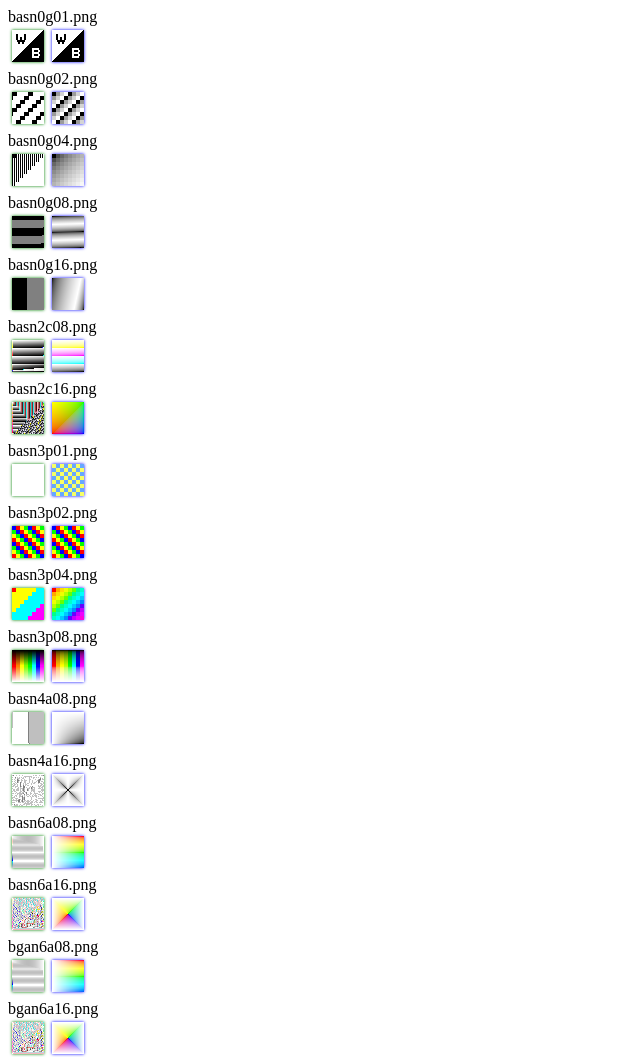
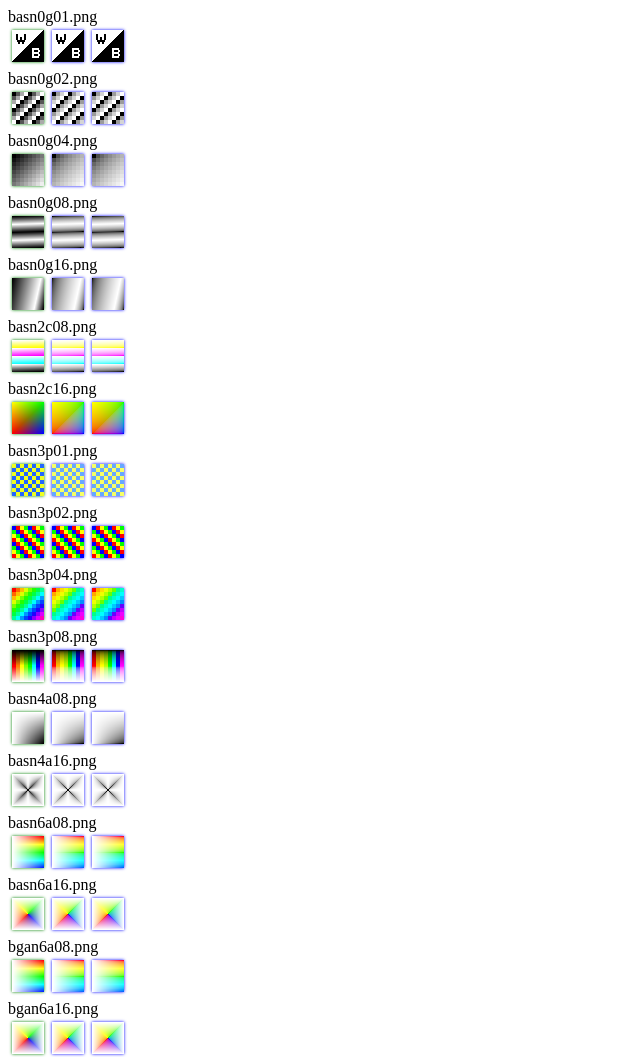
Before and after one commit to ibezkrovnyi/png-universe, a website with bundled scripts: page index.html in a window 1280 px wide. Shown: the top 1057 px of the page, without its empty margins (0-640 px from the left). Built offline with nearby package versions, Linux system fonts and the light colour scheme.

Commit message:
implemented decoding of all formats

```diff
--- a/index.html
+++ b/index.html
@@ -6,15 +6,38 @@
         .image-item>div {}
 
         .image-item>canvas {
+            cursor: 'zoom-in';
             display: inline-block;
-            box-shadow: 0 0 3px green;
             margin: 4px;
         }
 
         .image-item>img {
+            cursor: 'zoom-in';
             display: inline-block;
+            margin: 4px;
+        }
+
+        .image-item>*:nth-child(2) {
+            box-shadow: 0 0 3px green;
+        }
+
+        .image-item>*:nth-child(3), .image-item>*:nth-child(4) {
             box-shadow: 0 0 3px blue;
-            margin: 4px;
+        }
+
+        .image-item>* {
+            /* Older versions of FF          */
+            image-rendering: optimizeSpeed;
+            /* FF 6.0+                       */
+            image-rendering: -moz-crisp-edges;
+            /* Safari                        */
+            image-rendering: -webkit-optimize-contrast;
+            /* OS X & Windows Opera (12.02+) */
+            image-rendering: -o-crisp-edges;
+            /* Awesome future-browsers       */
+            image-rendering: pixelated;
+            /* IE                            */
+            -ms-interpolation-mode: nearest-neighbor;
         }
     </style>
 </head>
--- a/src/index.ts
+++ b/src/index.ts
@@ -29,7 +29,6 @@ async function blobToArrayBuffer(blob: Blob) {
 function drawImage(name: string, uint8Array: Uint8Array) {
   const container = document.createElement('div');
   container.className = 'image-item';
-  container.style.cursor = 'zoom-in'
   container.onclick = () => {
     debugger;
     drawImage(name, uint8Array);
@@ -45,11 +44,13 @@ function drawImage(name: string, uint8Array: Uint8Array) {
   let image;
   try {
     image = PNGImage.fromFile(new Uint8Array(uint8Array));
-  } catch(e) {
+  } catch (e) {
     text.innerHTML += '<br>Parse error: ' + e;
     text.style.color = 'red';
     return;
   }
+  const width = image.getInfo().width;
+  const height = image.getInfo().height;
 
   console.log('info', image.getInfo());
   const palette = image.getPalette();
@@ -62,14 +63,25 @@ function drawImage(name: string, uint8Array: Uint8Array) {
   const canvas = document.createElement('canvas');
   container.appendChild(canvas);
 
+  // CANVAS-ORIGINAL
+  const canvasOriginal = document.createElement('canvas');
+  container.appendChild(canvasOriginal);
+
   // IMG
   const img = document.createElement('img');
+  img.onload = () => {
+    canvasOriginal.width = width;
+    canvasOriginal.height = height;
+    const ctx = canvasOriginal.getContext('2d');
+    if (ctx) {
+      ctx.imageSmoothingEnabled = false;
+      ctx.drawImage(img, 0, 0);
+    }
+  }
   img.src = `/images/PngSuite/${name}`;
   container.appendChild(img);
 
   // DRAWING
-  const width = image.getInfo().width;
-  const height = image.getInfo().height;
   canvas.width = width;
   canvas.height = height;
 
@@ -78,32 +90,29 @@ function drawImage(name: string, uint8Array: Uint8Array) {
     const source = image.getImageData()!;
 
     let uint8ClampedArray;
-    if (image.getInfo().bitDepth !== 8) {
+    if (image.getInfo().sampleDepth !== 8) {
       uint8ClampedArray = new Uint8ClampedArray(4 * width * height);
-      const bitDepth = image.getInfo().bitDepth;
-      const multiplier = bitDepth > 8 ? 2 ** (8 - bitDepth) : (2 ** (9 - bitDepth)) - 1;
+      const multiplierTable = {
+        "1": 255,
+        "2": 85,
+        "4": 17,
+        "8": 1,
+        "16": 0.0038910505836575876,
+      }
+      const bitDepth = image.getInfo().sampleDepth;
+      const multiplier = multiplierTable[bitDepth];
       for (let i = 0; i < 4 * width * height; i++) {
         uint8ClampedArray[i] = source[i] * multiplier;
       }
     } else {
       uint8ClampedArray = new Uint8ClampedArray(source.buffer);
     }
-    // const w = (width >> 2 << 2) + 4;
-    // const h = (height >> 2 << 2) + 4;
-    // const array = new Uint8ClampedArray(w * h * 4);
-    // for(let y = 0; y < height; y++) {
-    //   for(let x = 0; x < width; x++) {
-    //     const a = (w * y + x) * 4;
-    //     const s = (width * y + x) * 4;
-    //     array[a] = source[s + 0];
-    //     array[a+1] = source[s+1];
-    //     array[a+2] = source[s+2];
-    //     array[a+3] = source[s+3];
-    //   }
-    // }
-    // const imageData = new ImageData(array, w, h);
 
+    // fill with white color (by default, need to use special color if implemented)
+    ctx.fillStyle = "rgba(255,255,255,255)";
+    ctx.fillRect(0, 0, canvas.width, canvas.height);
 
+    // draw image
     const imageData = new ImageData(uint8ClampedArray, width, height);
     ctx.putImageData(imageData, 0, 0);
   }
--- a/src/models/bitmap.ts
+++ b/src/models/bitmap.ts
@@ -45,10 +45,10 @@ export class Bitmap {
     const out = this._createRGBATypedArray();
 
     const { width, height } = this._IHDR;
-    // const pixels = this._IHDR.width * this._IHDR.height;
     for (let y = 0, index = 0; y < height; y++) {
       for (let x = 0; x < width; x++, index++) {
         const grey = inStream.readUint(this._IHDR.bitDepth);
+        // if (index < 32) console.log(`d[${index}]=${grey}`);
         out[index * 4 + 0] = grey;
         out[index * 4 + 1] = grey;
         out[index * 4 + 2] = grey;
@@ -56,14 +56,6 @@ export class Bitmap {
       }
       if (y !== height - 1) inStream.nextByte();
     }
-    // for (let index = 0; index < pixels; index++) {
-    //   const grey = inStream.readUint(this._IHDR.bitDepth);
-    //   out[index * 4 + 0] = grey;
-    //   out[index * 4 + 1] = grey;
-    //   out[index * 4 + 2] = grey;
-    //   out[index * 4 + 3] = alphaChannel ? inStream.readUint(this._IHDR.bitDepth) : Colors.getOpaque(this._IHDR.bitDepth);
-    // }
-
     return out;
   }
 
@@ -83,6 +75,25 @@ export class Bitmap {
   }
 
   private _indexedToRGBA() {
+    const inStream = new DataViewBitStream(this._data);
+    const out = this._createRGBATypedArray();
+
+    const { width, height } = this._IHDR;
+    for (let y = 0, index = 0; y < height; y++) {
+      for (let x = 0; x < width; x++, index++) {
+        const colorIndex = inStream.readUint(this._IHDR.bitDepth);
+        const color = this._palette!.getColor(colorIndex)
+        out[index * 4 + 0] = color.r;
+        out[index * 4 + 1] = color.g;
+        out[index * 4 + 2] = color.b;
+        out[index * 4 + 3] = color.a;
+      }
+      if (y !== height - 1) inStream.nextByte();
+    }
+    return out;
+  }
+
+  private _indexedToRGBA__() {
     if (!this._palette) throw new Error('palette not found');
     const pixels = this._IHDR.width * this._IHDR.height;
     const data = new Uint8Array(pixels * 4);
--- a/src/models/color.ts
+++ b/src/models/color.ts
@@ -6,13 +6,14 @@ export interface Color {
 }
 
 export class Color1D {
-  constructor(public grey: number) {
-  }
+  constructor(
+    public y: number
+  ) {}
 }
 
 export class Color2D {
   constructor(
-    public grey: number,
+    public y: number,
     public a: number,
   ) {}
 }
--- a/src/models/palette.ts
+++ b/src/models/palette.ts
@@ -71,7 +71,7 @@ export class Palette {
    * Returns number of colors in Palette
    */
   getColorsCount() {
-    return this._data.length;
+    return this._data.length / 4;
   }
 
   /**
--- a/src/utils/dataViewBitStream.ts
+++ b/src/utils/dataViewBitStream.ts
@@ -55,16 +55,32 @@ export class DataViewBitStream {
     return dataView;
   }
 
+  private _readBit() {
+    if (this._bitsLeftInByte === 0) this.nextByte();
+    this._bitsLeftInByte--;
+    return (this._currentByte >> (this._bitsLeftInByte)) & 1;
+  }
+
   readUint(totalBitsToRead: number) {
+    let multiplier = 2 ** (totalBitsToRead - 1);
+    let value = 0;
+    for (let i = 0; i < totalBitsToRead; i++) {
+      value += this._readBit() * multiplier;
+      multiplier /= 2;
+    }
+    return value;
+  }
+
+  readUint_(totalBitsToRead: number) {
     let value = 0;
     let bitsRead = 0;
     while(totalBitsToRead > 0) {
       if (this._bitsLeftInByte === 0) this.nextByte();
 
       const bitsToRead = Math.min(this._bitsLeftInByte, totalBitsToRead);
-      const bits = (this._currentByte >> (this._bitsLeftInByte - 1)) & bitsToMask[bitsToRead];
+      const bits = reverseBitsInByte[this._currentByte >> (this._bitsLeftInByte - 1)] & bitsToMask[bitsToRead];
 
-      value += reverseBitsInByte[bits] * (2 ** bitsRead);
+      value += bits * (2 ** bitsRead);
       bitsRead += bitsToRead;
 
       this._bitsLeftInByte -= bitsToRead;
--- a/src/utils/decodeFilter.ts
+++ b/src/utils/decodeFilter.ts
@@ -207,6 +207,7 @@ class Filter {
 }
 
 export class ReverseFilter {
+    _bytesPerPixel: number;
     _scanLineByteLength: number;
     _IHDR: IHDR;
     outData: Uint8Array;
@@ -215,7 +216,6 @@ export class ReverseFilter {
     constructor(inData: Uint8Array, IHDR: IHDR) {
         this._IHDR = IHDR;
         this._inData = inData;
-
 
         const bytesPerSample = this._IHDR.bitDepth / 8;
         let bytesPerPixel;
@@ -238,6 +238,7 @@ export class ReverseFilter {
             default:
                 throw new Error();
         }
+        this._bytesPerPixel = bytesPerPixel;
         this._scanLineByteLength = Math.ceil(IHDR.width * bytesPerPixel);
 
         this._readOffset = 0;
@@ -253,6 +254,7 @@ export class ReverseFilter {
     _reverseFilterLine(line: number, unfilteredStream: DataViewStream) {
         const filter = unfilteredStream.readUint8();
         const outRowPos = line * this._scanLineByteLength;
+        const Bpp = Math.max(this._bytesPerPixel, 1);
 
         switch (filter) {
             case FilterType.None:
@@ -263,7 +265,7 @@ export class ReverseFilter {
 
             case FilterType.Sub:
                 for(let i = 0; i < this._scanLineByteLength; i++) {
-                    const left = i > 0 ? this.outData[outRowPos + i - 1] : 0;
+                    const left = i >= Bpp ? this.outData[outRowPos + i - Bpp] : 0;
                     this.outData[outRowPos + i] = unfilteredStream.readUint8() + left;
                 }
                 break;
@@ -277,7 +279,7 @@ export class ReverseFilter {
 
             case FilterType.Avg:
                 for(let i = 0; i < this._scanLineByteLength; i++) {
-                    const left = i > 0 ? this.outData[outRowPos + i - 1] : 0;
+                    const left = i >= Bpp ? this.outData[outRowPos + i - Bpp] : 0;
                     const up = line > 0 ? this.outData[outRowPos - this._scanLineByteLength + i] : 0;
                     const add = Math.floor((left + up) / 2);
                     this.outData[outRowPos + i] = unfilteredStream.readUint8() + add;
@@ -286,11 +288,13 @@ export class ReverseFilter {
 
             case FilterType.Paeth:
                 for(let i = 0; i < this._scanLineByteLength; i++) {
-                    const left = i > 0 ? this.outData[outRowPos + i - 1] : 0;
-                    const up = line > 0 ? this.outData[outRowPos - this._scanLineByteLength + i] : 0;
-                    const upLeft = i > 0 && line > 0 ? this.outData[outRowPos - this._scanLineByteLength - 1 + i] : 0;
+                    const outBytePos = outRowPos + i;
+                    const left = i >= Bpp ? this.outData[outBytePos - Bpp] : 0;
+                    const up = line > 0 ? this.outData[outBytePos - this._scanLineByteLength] : 0;
+                    const upLeft = i >= Bpp && line > 0 ? this.outData[outBytePos - this._scanLineByteLength - Bpp] : 0;
                     const add = PaethPredictor(left, up, upLeft);
-                    this.outData[outRowPos + i] = unfilteredStream.readUint8() + add;
+                    const tmp = unfilteredStream.readUint8() + add;
+                    this.outData[outBytePos] = tmp;
                 }
                 break;
         }
@@ -299,14 +303,13 @@ export class ReverseFilter {
 
 
 
-var PaethPredictor = function (left: number, above: number, upLeft: number) {
-
-    var p = left + above - upLeft,
+var PaethPredictor = function (left: number, up: number, upLeft: number) {
+    var p = left + up - upLeft,
         pLeft = Math.abs(p - left),
-        pAbove = Math.abs(p - above),
+        pUp = Math.abs(p - up),
         pUpLeft = Math.abs(p - upLeft);
 
-    if (pLeft <= pAbove && pLeft <= pUpLeft) return left;
-    else if (pAbove <= pUpLeft) return above;
+    if (pLeft <= pUp && pLeft <= pUpLeft) return left;
+    else if (pUp <= pUpLeft) return up;
     else return upLeft;
 };
```
